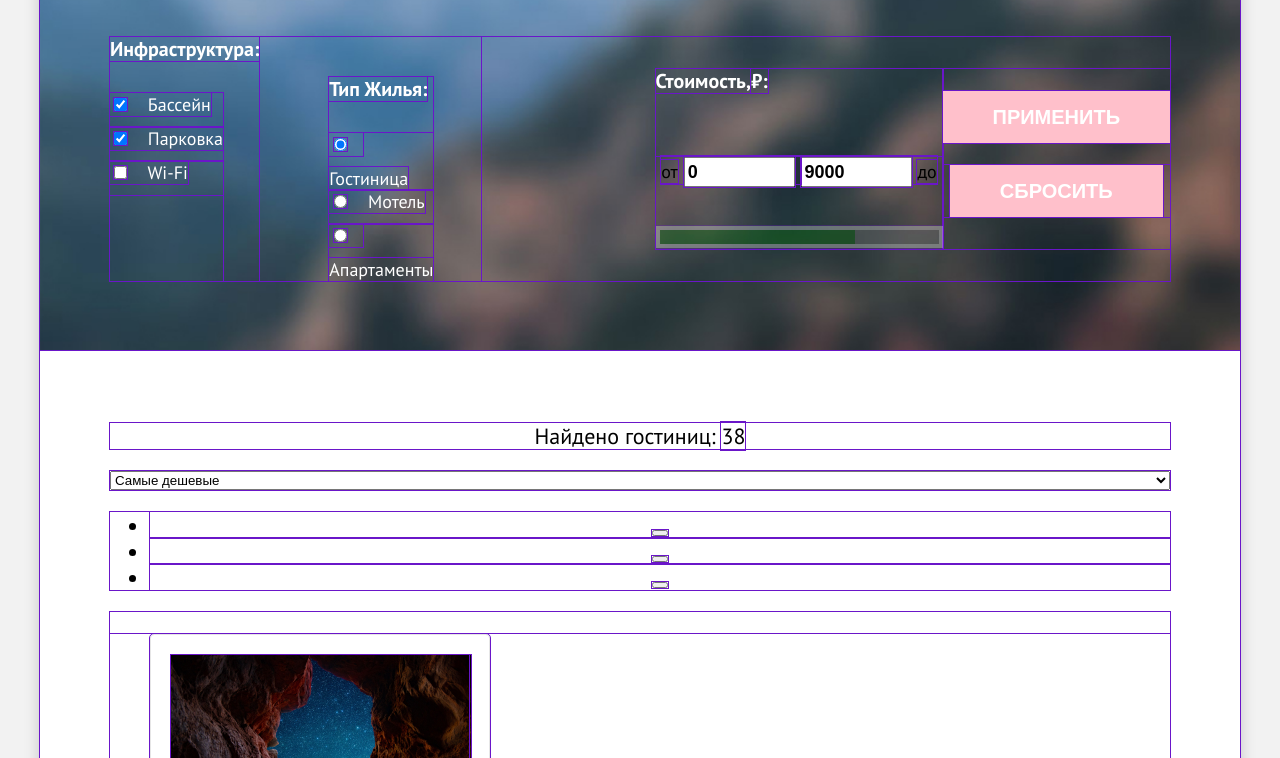
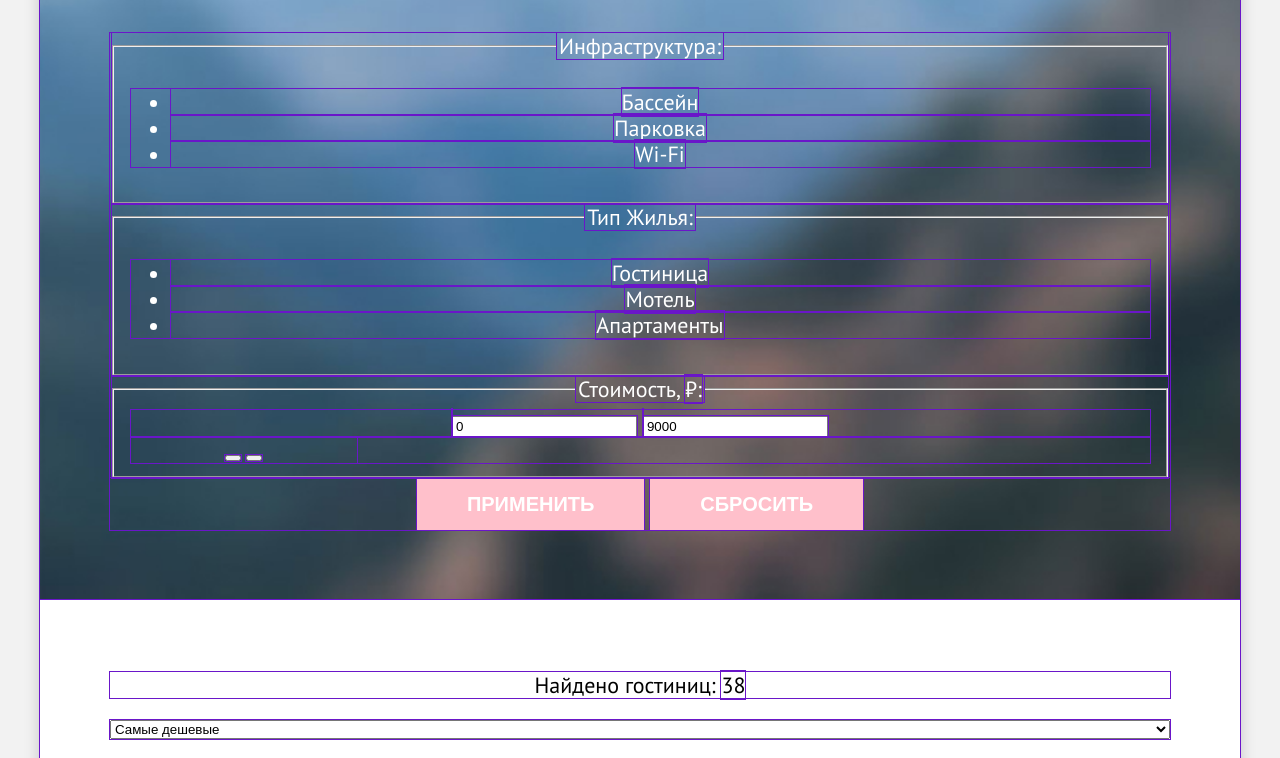
Before and after one commit to htmlacademy-htmlcss/2288781-sedona-1, a plain HTML site: page catalog.html in a window 1280 px wide. Shown: the part 214-972 px from the top of the page. Drawn offline with Linux system fonts and the light colour scheme.

Commit message:
Фиксирует проделанную работу над блоком фильтра.

```diff
--- a/catalog.html
+++ b/catalog.html
@@ -10,9 +10,7 @@
   </head>
 
   <body>
-
     <div class="body-page">
-
       <!-- Шапка = Header
       ___________________________________________ -->
       <header class="page-header" data-test="header">
@@ -95,20 +93,15 @@
           <a class="btn navigation-btn" href="#">Хочу сюда!</a>
         </nav>
       </header>
-
       <!-- Основное содержание = Main
       ___________________________________________ -->
       <main class="main-catalog" data-test="main" >
-
         <!-- <<Заголовок каталога>> -->
         <h1 class="visually-hidden">Бронирование нужной гостиницы городка Седона</h1>
-
         <!-- <<Секция "Фильтр бронирования гостиницы">> -->
         <section class="main-catalog-filter">
-
           <!-- ___Подзаголовок каталога___ -->
           <h2 class="filter-title">Гостиницы Седоны</h2>
-
           <!-- ___Блок "Breadcrumbs = Хлебные крошки"___ -->
           <ol class="breadcrumbs-list breadcrumbs-link-group">
             <li class="breadcrumbs-item">
@@ -128,139 +121,135 @@
               </a>
             </li>
           </ol>
-
           <!-- ___Блок "Filter = Фильтр"___ -->
-          <form
-            class="main-catalog-form"
-            action="https://echo.htmlacademy.ru/"
-            method="get"
-            data-test="filter"
-          >
-
-            <div class="main-catalog-left">
+          <form class="catalog-filter" action="https://echo.htmlacademy.ru/" method="get" data-test="filter">
             <!-- ___"инфраструктура"___ -->
-              <fieldset class="main-catalog-infrastructure">
-                <legend class="main-catalog-infrastructure-title">Инфраструктура:</legend>
-                <ul class="main-catalog-infrastructure-list">
-                  <li class="main-catalog-infrastructure-item">
-                    <label class="infrastructure-control" for="swimming-pool">
+            <fieldset class="catalog-filter-group-left">
+              <legend class="catalog-filter-title">Инфраструктура:</legend>
+              <ul class="catalog-filter-list">
+                <li class="catalog-filter-item">
+                  <label class="control" for="swimming">
                     <input
-                        class="control-input"
-                        id="swimming-pool"
+                      class="visually-hidden control-input"
+                      id="swimming"
                       type="checkbox"
-                        name="swimming-pool"
+                      name="swimming"
                       checked
                     >
-                      Бассейн
+                    <span class="control-mark control-label">Бассейн</span>
                   </label>
                 </li>
-                  <li class="main-catalog-infrastructure-item">
-                    <label class="infrastructure-control" for="parking-space">
+                <li class="catalog-filter-item" for="parking">
+                  <label class="control">
                     <input
-                        class="control-input"
-                        id="parking-space"
+                      class="visually-hidden control-input"
+                      id="parking"
                       type="checkbox"
-                        name="parking-space"
+                      name="parking"
                       checked
                     >
-                      Парковка
+                    <span class="control-mark control-label">Парковка</span>
                   </label>
                 </li>
-                  <li class="main-catalog-infrastructure-item">
-                    <label class="main-catalog-infrastructure-control" for="wi-fi">
+                <li class="catalog-filter-item" for="wifi">
+                  <label class="control">
                     <input
-                        class="control-input"
-                        id="wi-fi"
+                      class="visually-hidden control-input"
+                      id="wifi"
                       type="checkbox"
-                        name="wi-fi"
-                      >
-                      Wi-Fi
+                      name="wifi">
+                    <span class="control-mark control-label">Wi-Fi</span>
                   </label>
                 </li>
               </ul>
             </fieldset>
             <!-- ___"тип жилья"___ -->
-              <fieldset class="main-catalog-type-housing">
-                <legend class="main-catalog-type-housing-title">Тип жилья:</legend>
-                <ul class="main-catalog-type-housing-list">
-                  <li class="main-catalog-type-housing-item">
-                    <label class="main-catalog-type-housing-control" for="hotel">
+            <fieldset class="catalog-filter-group-left">
+              <legend class="catalog-filter-title">Тип Жилья:</legend>
+              <ul class="catalog-filter-list">
+                <li class="catalog-filter-item">
+                  <label class="control">
                     <input
-                        class="control-input"
-                        id="hotel"
+                      class="visually-hidden control-input"
                       type="radio"
-                        name="hotel"
+                      name="hotel-group"
+                      value="hotel"
                       checked
                     >
-                      Гостиница
+                    <span class="control-mark control-label">Гостиница</span>
                   </label>
                 </li>
-                  <li class="main-catalog-type-housing-item">
-                    <label class="main-catalog-type-housing-control" for="motel">
+                <li class="catalog-filter-item">
+                  <label class="control">
                     <input
-                        class="control-input"
-                        id="motel"
+                      class="visually-hidden control-input"
                       type="radio"
-                        name="motel"
+                      name="hotel-group"
+                      value="motel"
                     >
-                      Мотель
+                    <span class="control-mark control-label">Мотель</span>
                   </label>
                 </li>
-                  <li class="main-catalog-type-housing-item">
-                    <label class="main-catalog-type-housing-control"  for="apartments">
-                      <input
-                        class="control-input"
-                        id="apartments"
-                        type="radio"
-                        name="apartments"
-                      >
-                      Апартаменты
+                <li class="catalog-filter-item">
+                  <label class="control">
+                    <input class="visually-hidden control-input" type="radio" name="hotel-group" value="apartment">
+                    <span class="control-mark control-label">Апартаменты</span>
                   </label>
                 </li>
               </ul>
             </fieldset>
+            <!-- ___"стоимость"___ -->
+            <fieldset class="catalog-filter-group-right">
+              <legend class="catalog-filter-title">Стоимость,
+                <span>₽:</span>
+              </legend>
+              <div class="range-wrapper-input">
+                <label
+                  class="catalog-filter-label"
+                  for="min-price-id">
+                  <span class="visually-hidden">Укажите порог цены</span>
+                </label>
+                <input
+                  class="field-price"
+                  type="number"
+                  value="0"
+                  name="min-price"
+                  id="min-price-id"
+                  min="0"
+                >
+                <label
+                  class="catalog-filter-label"
+                  for="max-price-id">
+                  <span class="visually-hidden">Укажите порог цены</span>
+                </label>
+                <input
+                  class="field-price"
+                  type="number"
+                  value="9000"
+                  name="max-price"
+                  id="max-price-id"
+                  min="0"
+                >
               </div>
-
-            <div class="main-catalog-right">
-              <!-- ___"стоимость"___ -->
-              <fieldset class="main-catalog-price">
-              <legend class="main-catalog-price-title">Стоимость, <span>₽:</span> </legend>
-              <div class="main-catalog-price-wrapper">
-                <label class="price-range price-range-min" for="price-range-min">
-                  <span class="text-price-from">от</span>
-                  <input
-                    class="price-input-min"
-                    id="price-range-min"
-                    type="text"
-                    value="0"
-                    placeholder="от">
-                </label>
-                <label class="price-range price-range-max" for="price-range-max">
-                  <input
-                    class="price-input-max"
-                    id="price-range-max"
-                    type="text"
-                    value="9000"
-                    placeholder="до">
-                  <span class="text-price-before">до</span>
-                </label><br>
-                <progress class="progress-range-line" min="0" max="100" value="70">
-                </progress>
+              <div class="range">
+                <div class="range-scale">
+                  <div class="range-bar" style="left: 0; width: 226px">
+                    <button class="range-toggle toggle-min" type="button">
+                      <span class="visually-hidden">Изменить минимальную цену</span>
+                    </button>
+                    <button class="range-toggle toggle-max" type="button">
+                      <span class="visually-hidden">Изменить максимальную цену</span>
+                    </button>
+                  </div>
+                </div>
               </div>
             </fieldset>
             <!-- ___"кнопки"___ -->
-              <div class="main-catalog-btn">
-            <p class="main-catalog-btn-submit">
-              <button class="btn" type="submit">Применить</button>
-            </p>
-            <p class="main-catalog-btn-reset">
-              <button class="btn" type="reset">Сбросить</button>
-            </p>
+            <div class="range-button">
+              <button class="btn catalog-filter-submit" type="submit">Применить</button>
+              <button class="btn catalog-filter-reset" type="reset">Сбросить</button>
             </div>
-            </div>
-
           </form>
-
         </section>
 
         <!-- Секция "Каталог" -->
@@ -355,26 +344,40 @@
 
             <!-- Блок "Пагинация" -->
             <div class="pagination">
+
               <ol class="pagination-list">
                 <li class="pagination-item">
-                  <a class="pagination-link pagination-link-current" aria-current="page" aria-label="Переход на первую страницу списка каталога">1</a>
+                  <a class="pagination-link pagination-link-current" aria-current="page" aria-label="Переход на первую страницу списка каталога">
+                    1
+                  </a>
                 </li>
                 <li class="pagination-item">
-                  <a class="pagination-link" href="#">2</a>
+                  <a class="pagination-link" href="#">
+                    2
+                  </a>
                 </li>
                 <li class="pagination-item">
-                  <a class="pagination-link" href="#">3</a>
+                  <a class="pagination-link" href="#">
+                    3
+                  </a>
                 </li>
                 <li class="pagination-item">
-                  <a class="pagination-link" href="#">4</a>
+                  <a class="pagination-link" href="#">
+                    4
+                  </a>
                 </li>
                 <li class="pagination-item">
-                  <a class="pagination-link pagination-link-continued" href="#">...</a>
+                  <a class="pagination-link pagination-link-continued" href="#">
+                    ...
+                  </a>
                 </li>
                 <li class="pagination-item">
-                  <a class="pagination-link" href="#">10</a>
+                  <a class="pagination-link" href="#">
+                    10
+                  </a>
                 </li>
               </ol>
+
             </div>
 
         </section>
@@ -440,7 +443,11 @@
           </address>
           <!-- Логотип Академии HTML -->
           <section class="htmlacademy">
-            <h2 class="visually-hidden">Официальный сайт HTML Academy</h2>
+
+            <h2 class="visually-hidden">
+              Официальный сайт HTML Academy
+            </h2>
+
             <a class="logo-htmlacademy-link" href="https://htmlacademy.ru/">
               <svg width="115" height="34" viewBox="0 0 115 34" fill="none" xmlns="http://www.w3.org/2000/svg">
                 <path d="M0 13.2564V15.8564H2.5V13.2564H0Z" fill="black"/>
@@ -456,10 +463,15 @@
                 <path d="M98.2 18.2564C96.6 18.2564 95.3 19.0564 94.6 20.2564H94.5C93.9 19.0564 92.7 18.2564 91.1 18.2564C89.7 18.2564 88.6 18.9564 88 20.0564V18.5564H86.1V29.1564H88.1V23.7564C88.1 21.7564 89.1 20.3564 90.7 20.2564C92.2 20.2564 93.1 21.2564 93.1 22.8564V29.1564H95.1V23.5564C95.1 21.1564 96.5 20.2564 97.7 20.2564C99.2 20.2564 100.1 21.2564 100.1 22.8564V29.1564H102.1V22.6564C102.2 20.0564 100.7 18.2564 98.2 18.2564Z" fill="black"/>
                 <path d="M109.4 27.3564L105.8 18.4564H103.6L108.4 30.0564C108.1 30.9564 107.7 31.2564 106.7 31.2564H104.2V33.2564H106.7C108.5 33.2564 109.5 32.4564 110.2 30.6564L114.9 18.4564H112.8L109.4 27.3564Z" fill="black"/>
               </svg>
-              <span class="visually-hidden">Переход на официальный сайт Академии HTML</span>
+              <span class="visually-hidden">
+                Переход на официальный сайт Академии HTML
+              </span>
             </a>
+
           </section>
+
         </div>
+
       </footer>
 
     </div>
--- a/styles/style.css
+++ b/styles/style.css
@@ -139,6 +139,8 @@ body {
 }
 
 .header-logo-sedona {
+  position: relative;
+
   width: 140px;
   margin: 0;
   padding: 0;
@@ -151,10 +153,9 @@ body {
 }
 
 .logo-sedona {
-  margin: 0 -2px -6px 0;
-  padding: 0;
+  position: relative;
 
-  z-index: 1;
+  margin-bottom: -10px;
 }
 
 .header-logo-sedona:hover img,
@@ -693,7 +694,7 @@ ____________________________________________ */
   border-radius: 4px;
 }
 
-.search-btn[href]:disabled {
+.search-btn:disabled {
   background-color: #e5e5e5;
   opacity: 0.8;
   cursor: default;
@@ -1139,220 +1140,8 @@ ____________________________________________ */
   opacity: 0.3;
 }
 
-.main-catalog-form {
-  display: flex;
-  align-items: center;
 
-  width: 1060px;
-  margin: 0;
-  padding: 0;
-}
 
-.main-catalog-left {
-  display: flex;
-
-  max-width: 371px;
-  margin: 0;
-  padding: 0;
-}
-
-.main-catalog-right {
-  display: flex;
-
-  max-width: 549px;
-  margin: 0 0 0 auto;
-  padding: 0;
-}
-
-.main-catalog-infrastructure,
-.main-catalog-type-housing {
-  display: flex;
-
-  min-width: auto;
-  margin: 0;
-  padding: 0;
-
-  border-style: none;
-  text-align: left;
-}
-
-.main-catalog-price {
-  display: flex;
-
-  min-width: auto;
-  margin: 0 0 0 auto;
-  padding: 0;
-
-  border-style: none;
-  text-align: left;
-}
-
-.main-catalog-infrastructure,
-.main-catalog-price {
-  margin-right: 70px;
-}
-
-.main-catalog-infrastructure input,
-.main-catalog-type-housing input {
-  margin-bottom: 16px;
-  margin-right: 16px;
-}
-
-.main-catalog-infrastructure-title,
-.main-catalog-type-housing-title,
-.main-catalog-price-title {
-  display: flex;
-
-  height: auto;
-  margin: 0;
-  padding: 0;
-  margin-bottom: 32px;
-
-  font-size: 20px;
-  line-height: 24px;
-  font-weight: 700;
-  text-transform: capitalize;
-  color: #ffffff;
-
-  text-align: left;
-}
-
-.main-catalog-infrastructure-list,
-.main-catalog-type-housing-list {
-  margin: 0;
-  padding: 0;
-
-  font-size: 18px;
-  line-height: 23px;
-  text-transform: capitalize;
-  color: #ffffff;
-
-  list-style: none;
-}
-
-.main-catalog-type-housing {
-  display: flex;
-
-  padding: 0;
-  margin: 40px 140px 0 0;
-}
-
-.main-catalog-type-housing input {
-  margin-bottom: 16px;
-  margin-right: 16px;
-}
-
-.main-catalog-price {
-  display: flex;
-
-  margin: 0;
-  padding: 0;
-}
-
-.main-catalog-price fieldset {
-  margin: 0;
-  padding: 0;
-}
-
-.main-catalog-title {
-  display: flex;
-
-  height: auto;
-
-  font-size: 20px;
-  line-height: 24px;
-  font-weight: 700;
-  text-transform: capitalize;
-  color: #ffffff;
-}
-
-.main-catalog-price-wrapper {
-  margin: 0;
-  margin-top: 32px;
-  padding: 0;
-
-  text-align: center;
-}
-
-.price-input-min,
-.price-input-max {
-  font-size: 18px;
-  line-height: 24px;
-  font-weight: 700;
-  color: #000000;
-}
-
-.text-price-from {
-  position: relative;
-  left: 0;
-
-  font-size: 18px;
-  line-height: 24px;
-  color: #000000;
-}
-
-.text-price-before {
-  position: relative;
-  left: 0;
-  bottom: 0;
-
-  font-size: 18px;
-  line-height: 24px;
-  color: #000000;
-}
-
-.price-range input {
-  width: 103px;
-  height: 24px;
-  margin-bottom: 36px;
-
-  font-size: 18px;
-  line-height: 24px;
-  font-weight: 700;
-  color: #000000;
-}
-
-.price-range label {
-  font-size: 18px;
-  line-height: 23px;
-  color: #ffffff;
-}
-
-.progress-range-line {
-  width: 287px;
-
-  opacity: 0.3;
-  border: 4px white solid;
-}
-
-.main-catalog-button-submit {
-  max-width: 191px;
-  height: 36px;
-
-  color: #ffffff;
-  background-color: #82B3D3;
-}
-
-.main-catalog-button-reset {
-  font-size: 16px;
-  line-height: 20px;
-
-  color: #ffffff;
-  background-color: none;
-  border-radius: 4px;
-}
-
-.hotel-cards-item {
-  display: flex;
-  flex-direction: column;
-
-  width: 298px;
-  margin: 0;
-  padding: 20px;
-
-  border: 1px solid #e6e6e6;
-  border-radius: 4px;
-}
 
 
 /* Main -> Select (каталог)
@@ -1369,10 +1158,17 @@ ____________________________________________ */
   color: #000000;
 }
 
-.hotel-cards {
-  display: grid;
+.hotel-cards-item {
+  display: flex;
+  flex-direction: column;
+
+  width: 298px;
+  margin: 0;
+  padding: 20px;
+
+  border: 1px solid #e6e6e6;
+  border-radius: 4px;
 }
-
 
 /* Main -> Pagination (каталог)
 ____________________________________________ */
@@ -1406,9 +1202,6 @@ ____________________________________________ */
   width: 60px;
   height: 60px;
   margin-right: 8px;
-
-  border-radius: 4px;
-  border-color: #82b3d3;
 }
 
 .pagination-link {
@@ -1426,13 +1219,15 @@ ____________________________________________ */
   color: #ffffff;
 
   background-color: #82b3d3;
+  border-radius: 4px;
 
   text-decoration: none;
   cursor: pointer;
+  opacity: 1;
 }
 
 .pagination-link-current {
-  background-color: #F2F2F2;
+  background-color: #f2f2f2;
   color: #000000;
 }
 
@@ -1440,3 +1235,53 @@ ____________________________________________ */
   background-color: #ffffff;
   color: #000000;
 }
+
+.pagination-link:hover {
+  background-color: #68a2ca;
+  opacity: 0.7;
+}
+
+.pagination-link-current:hover {
+  background-color: #f2f2f2;
+  opacity: 1;
+  color: #0000004d;
+}
+
+.pagination-link-continued:hover {
+  background-color: #ffffff;
+  opacity: 0.7;
+  color: #0000004d;
+}
+
+.pagination-link:focus-visible {
+  background-color: #82b3d3;
+  opacity: 0.9;
+}
+
+.pagination-link-current:focus-visible {
+  background-color: #f2f2f2f;
+  opacity: 0.3;
+}
+
+.pagination-link-continued:focus-visible {
+  background-color: #ffffff;
+  opacity: 0.3;
+}
+
+.pagination-link:active {
+  background-color: #82b3d3;
+  opacity: 0.3;
+  color: #ffffff4d;
+}
+
+.pagination-link-current:active {
+  background-color: #f2f2f2f;
+  opacity: 0.3;
+  color: #ffffff4d;
+}
+
+.pagination-link-continued:active {
+  background-color: #ffffff;
+  opacity: 0.3;
+  color: #ffffff4d;
+}
```
Also changed, not shown: index.html (+102 -26 lines), 1 other file. Lines whose indentation alone changed are shown as unchanged.
